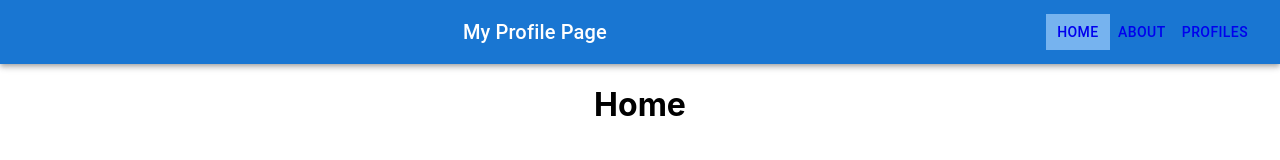
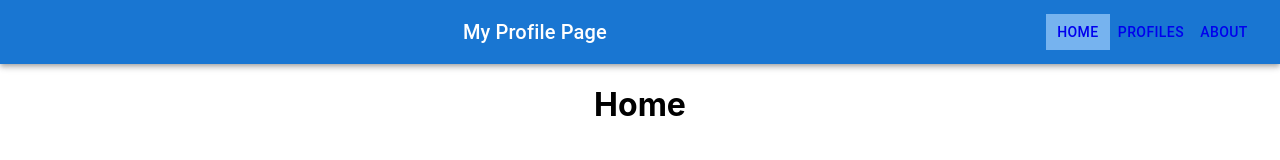
Before and after one commit to neg-0/social-network, a React (Create React App) app: page / in a window 1280 px wide. Shown: the top 160 px of the page. Built offline with nearby package versions, Linux system fonts and the light colour scheme.

Commit message:
Fixed routing

```diff
--- a/src/components/Nav.js
+++ b/src/components/Nav.js
@@ -4,7 +4,7 @@ import Box from '@mui/material/Box';
 import Toolbar from '@mui/material/Toolbar';
 import Typography from '@mui/material/Typography';
 import Button from '@mui/material/Button';
-import { BrowserRouter, NavLink } from 'react-router-dom';
+import { NavLink } from 'react-router-dom';
 
 export default function Nav() {
 
@@ -26,11 +26,9 @@ export default function Nav() {
                     <Typography variant="h6" component="div" sx={{ flexGrow: 1 }}>
                         My Profile Page
                     </Typography>
-                    <BrowserRouter>
-                        <NavLink to="/" activeStyle={activeButtonStyle} exact><Button color="inherit">Home</Button></NavLink>
-                        <NavLink to="/about" activeStyle={activeButtonStyle}><Button color="inherit">About</Button></NavLink>
-                        <NavLink to="/profiles" activeStyle={activeButtonStyle}><Button color="inherit">Profiles</Button></NavLink>
-                    </BrowserRouter>
+                    <NavLink to="/" activeStyle={activeButtonStyle} exact><Button color="inherit">Home</Button></NavLink>
+                    <NavLink to="/profiles" activeStyle={activeButtonStyle}><Button color="inherit">Profiles</Button></NavLink>
+                    <NavLink to="/about" activeStyle={activeButtonStyle}><Button color="inherit">About</Button></NavLink>
                     {/* <Button color="inherit">Login</Button> */}
                 </Toolbar>
             </AppBar>
```
Also changed, not shown: src/App.js (+5 -2 lines).
